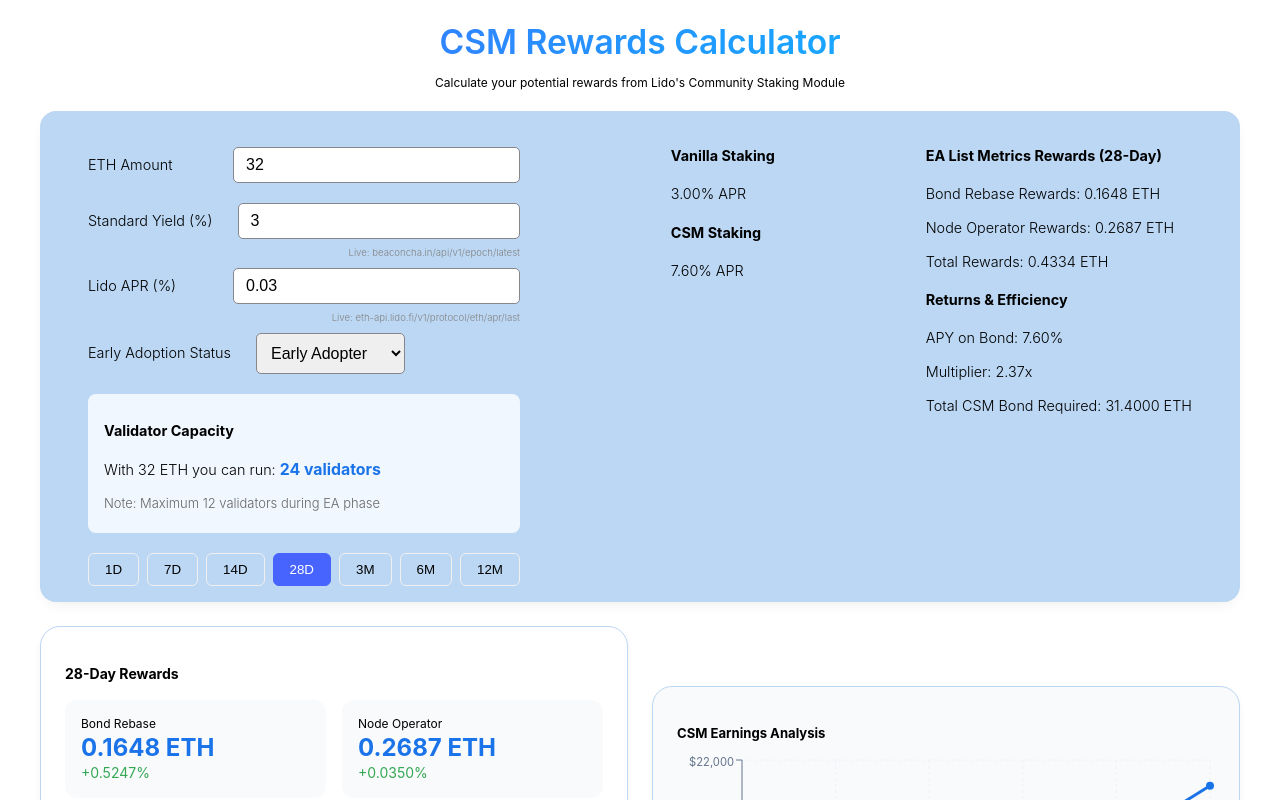
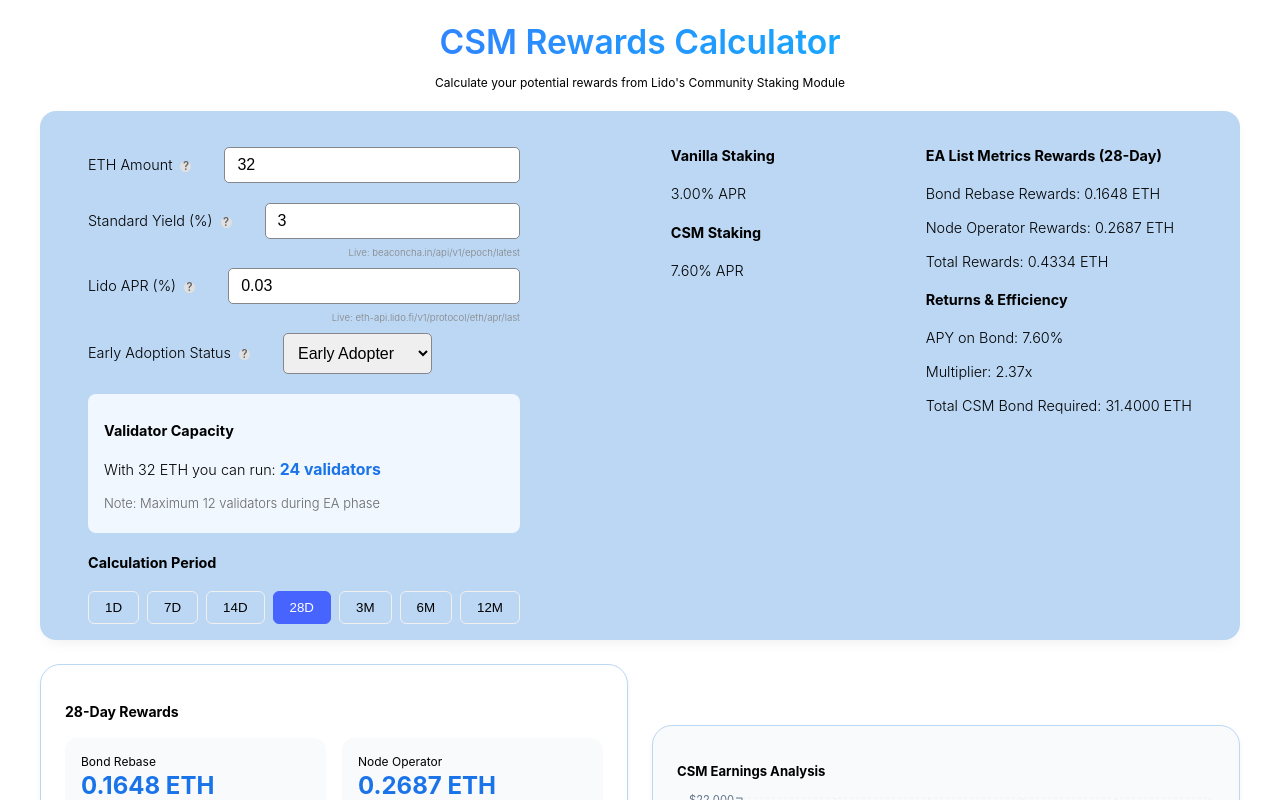
Before and after one commit to kayvee-x/lido-csm, a React (Create React App) app: page / in a window 1280 px wide. Shown: the top 800 px of the page. Built offline with nearby package versions, Linux system fonts and the light colour scheme; no server answers.

Commit message:
add tooltip

```diff
--- a/src/app.css
+++ b/src/app.css
@@ -553,3 +553,60 @@
   background: #888;
   border-radius: 4px;
 }
+.reward-header {
+  display: flex;
+  align-items: center;
+  gap: 8px;
+}
+
+.tooltip-container {
+  position: relative;
+  display: inline-block;
+}
+
+.tooltip-icon {
+  display: flex;
+  align-items: center;
+  justify-content: center;
+  width: 11px;
+  height: 11px;
+  border-radius: 50%;
+  background: #e0e0e0;
+  color: #666;
+  font-size: 0.7rem;
+  cursor: help;
+  font-weight: 600;
+  margin: 0 0.5rem;
+}
+
+.tooltip-content {
+  visibility: hidden;
+  position: absolute;
+  width: 300px;
+  background: #01023a;
+  color: white;
+  padding: 10px;
+  border-radius: 8px;
+  z-index: 100;
+  bottom: 125%;
+  left: 50%;
+  transform: translateX(-50%);
+  opacity: 0;
+  transition: opacity 0.3s;
+}
+
+.tooltip-container:hover .tooltip-content {
+  visibility: visible;
+  opacity: 1;
+}
+
+.tooltip-content::after {
+  content: "";
+  position: absolute;
+  top: 100%;
+  left: 50%;
+  margin-left: -5px;
+  border-width: 5px;
+  border-style: solid;
+  border-color: #333 transparent transparent transparent;
+}
--- a/src/components/InputSection.jsx
+++ b/src/components/InputSection.jsx
@@ -1,4 +1,5 @@
 import React from "react";
+import { Ttip } from "./Tooltip";
 
 export function InputSection({ config, onChange }) {
   const handleChange = (field, value) => {
@@ -45,7 +46,10 @@
     <div className="input-container">
       <div className="input-grid">
         <div className="input-group">
-          <label className="input-label">ETH Amount</label>
+          <div className="label-with-tooltip">
+            <label className="input-label">ETH Amount</label>
+            <Ttip content="The amount of ETH you want to stake. Deposits are processed when gas prices are favorable. While waiting in the queue, you'll earn staking rewards from bond rebase." />
+          </div>
           <input
             type="number"
             min="0"
@@ -56,7 +60,10 @@
         </div>
 
         <div className="input-group">
-          <label className="input-label">Standard Yield (%)</label>
+          <div className="label-with-tooltip">
+            <label className="input-label">Standard Yield (%)</label>
+            <Ttip content="Base staking rewards from running a vanilla Ethereum validator. This includes both Consensus Layer rewards and MEV opportunities." />
+          </div>
           <input
             type="number"
             min="0"
@@ -70,7 +77,10 @@
         <span className="data-source">Live: beaconcha.in/api/v1/epoch/latest</span>
 
         <div className="input-group">
-          <label className="input-label">Lido APR (%)</label>
+          <div className="label-with-tooltip">
+            <label className="input-label">Lido APR (%)</label>
+            <Ttip content="Combined APR including Node Operator rewards and bond rebase. Rewards are smoothed across modules to reduce volatility and ensure consistent returns." />
+          </div>
           <input
             type="number"
             min="0"
@@ -83,10 +93,12 @@
         </div>
         <span className="data-source">Live: eth-api.lido.fi/v1/protocol/eth/apr/last</span>
       </div>
+
       <div className="select-group">
-        <label className="input-label">
-          Early Adoption Status
-        </label>
+        <div className="label-with-tooltip">
+          <label className="input-label">Early Adoption Status</label>
+          <Ttip content="Early Adopters get lower bond requirements and priority queue access, but are limited to 12 validators. Regular stakers have higher requirements but no validator limit." />
+        </div>
         <select
           value={config.isEA.toString()}
           onChange={(e) => handleChange("isEA", e.target.value === "true")}
@@ -98,7 +110,9 @@
       </div>
 
       <div className="validator-info">
-        <h4>Validator Capacity</h4>
+        <div className="info-header">
+          <h4>Validator Capacity</h4>
+        </div>
         <p>With {config.ethAvailable} ETH you can run: <strong>{validatorCount} validator{validatorCount !== 1 ? 's' : ''}</strong></p>
         {config.isEA && validatorCount > 12 && (
           <p className="note">Note: Maximum 12 validators during EA phase</p>
@@ -106,6 +120,9 @@
       </div>
 
       <div className="duration-selector">
+        <div className="duration-header">
+          <h4>Calculation Period</h4>
+        </div>
         <div className="duration-buttons">
           {durationOptions.map(option => (
             <button
@@ -120,4 +137,5 @@
       </div>
     </div>
   );
+
 }
--- a/src/components/OperatorAllocation.jsx
+++ b/src/components/OperatorAllocation.jsx
@@ -1,5 +1,6 @@
 import React, { useState, useEffect } from 'react';
 import ApiService from '../utils/ApiService';
+import { Ttip } from './Tooltip';
 import {
     BarChart,
     Bar,
@@ -64,38 +65,49 @@
 
     return (
         <div className="bond-curve-container">
-            {error && (
-                <div className="error-message" style={{ color: 'red', padding: '10px', backgroundColor: '#ffeeee' }}>
-                    {error}
-                </div>
-            )}
+            {error && <div className="error-message" style={{ color: 'red', padding: '10px', backgroundColor: '#ffeeee' }}>
+                {error}
+            </div>}
 
             <div className="rewards-grid">
                 <div className="reward-card">
-                    <h4>Module Type</h4>
+                    <div className="reward-header">
+                        <h4>Module Type</h4>
+                    </div>
                     <div className="reward-value">{moduleData?.type}</div>
                 </div>
+
                 <div className="reward-card">
-                    <h4>Module Fee</h4>
+                    <div className="reward-header">
+                        <h4>Module Fee</h4>
+                        <Ttip content="The percentage of staking rewards allocated to node operators. This fee covers operational costs and is split proportionally among active validators who meet performance thresholds. It includes both consensus rewards and MEV earnings from block proposals." />
+                    </div>
                     <div className="reward-value">{moduleData?.moduleFee / 100}%</div>
                 </div>
+
                 <div className="reward-card">
-                    <h4>Treasury Fee</h4>
+                    <div className="reward-header">
+                        <h4>Treasury Fee</h4>
+                        <Ttip content="Fee allocated to the Lido treasury for protocol maintenance and development. This contributes to the ongoing sustainability of the protocol." />
+                    </div>
                     <div className="reward-value">{moduleData?.treasuryFee / 100}%</div>
                 </div>
+
                 <div className="reward-card">
-                    <h4>Exited Validators</h4>
+                    <div className="reward-header">
+                        <h4>Exited Validators</h4>
+                        <Ttip content="The protocol cannot exit validators automatically. Operators must monitor for exit requests and process them manually. You can use tools like Ejector or CSM Sentinel to help with this process." />
+                    </div>
                     <div className="reward-value">{moduleData?.exitedValidatorsCount}</div>
                 </div>
             </div>
 
             <div className='operator-margin'></div>
 
-
             {allocatedData.length > 0 && (
                 <div className="earnings-chart">
                     <div className="chart-scroll-wrapper">
-                        <ResponsiveContainer width="450%" height={300}>
+                        <ResponsiveContainer width="400%" height={400}>
                             <BarChart data={allocatedData}>
                                 <CartesianGrid strokeDasharray="3 3" />
                                 <XAxis dataKey="operator" angle={-45} textAnchor="end" interval={0} height={100} />
@@ -109,17 +121,20 @@
                                         paddingTop: "20px",
                                         paddingLeft: "10px"
                                     }}
-                                />
-                                <Bar dataKey="usedKeys" stackId="a" fill="#4764ff" name="Used Keys" />
-                                <Bar dataKey="allocation" stackId="a" fill="#00c7ff" name="New Allocation" />
+                                />                               <Bar dataKey="usedKeys" stackId="a" fill="#4764ff" name="Used Keys" />
                                 <Bar dataKey="availableCapacity" stackId="a" fill="#bbd7f3" name="Available Capacity" />
                             </BarChart>
                         </ResponsiveContainer>
                     </div>
                 </div>
             )}
+
             <div className='operator-margin'></div>
+
             <div className="table-wrapper">
+                <div className="table-header">
+                    <h4>Operator Details</h4>
+                </div>
                 <table className="staking-table">
                     <thead>
                         <tr>
--- /dev/null
+++ b/src/components/Tooltip.jsx
@@ -0,0 +1,7 @@
+import React from 'react';
+export const Ttip = ({ content }) => (
+    <div className="tooltip-container">
+        <span className="tooltip-icon">?</span>
+        <span className="tooltip-content">{content}</span>
+    </div>
+);
```
